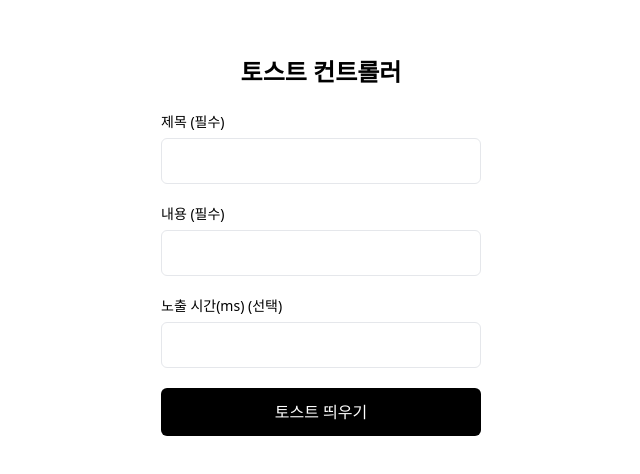
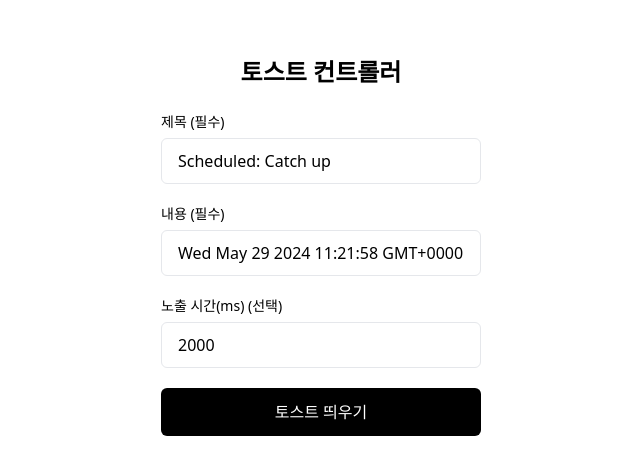
Before and after one commit to butterbeetle/challenge-class, a React (Vite) app in the folder assignments/05-toast/: page / in a window 1280 px wide. Shown: the part 154-628 px from the top of the page, without its empty margins (319-959 px from the left). Built offline with nearby package versions, Linux system fonts and the light colour scheme.

Commit message:
05.Chore: input value 설정

```diff
--- a/assignments/05-toast/src/App.jsx
+++ b/assignments/05-toast/src/App.jsx
@@ -1,50 +1,10 @@
+import Toast from "./components/Toast";
 import ToastContextProvider from "./context/toastContext";
 
 function App() {
   return (
     <ToastContextProvider>
-      <main>
-        <div className="flex flex-col  gap-y-6">
-          <h1 className="font-semibold text-2xl text-center">
-            토스트 컨트롤러
-          </h1>
-          <form className="flex flex-col  gap-y-5">
-            <div className="flex flex-col gap-y-1.5">
-              <label className="text-sm" htmlFor="title">
-                제목 (필수)
-              </label>
-              <input
-                className="border rounded-md w-80 px-4 py-2.5"
-                id="title"
-                type="text"
-              />
-            </div>
-            <div className="flex flex-col gap-y-1.5">
-              <label className="text-sm" htmlFor="content">
-                내용 (필수)
-              </label>
-              <input
-                className="border rounded-md w-80 px-4 py-2.5"
-                id="content"
-                type="text"
-              />
-            </div>
-            <div className="flex flex-col gap-y-1.5">
-              <label className="text-sm" htmlFor="time">
-                노출 시간(ms) (선택)
-              </label>
-              <input
-                className="border rounded-md w-80 px-4 py-2.5"
-                id="time"
-                type="number"
-              />
-            </div>
-            <button className="bg-black text-white rounded-md py-3 hover:bg-black/80 active:bg-black/70 transition-colors">
-              토스트 띄우기
-            </button>
-          </form>
-        </div>
-      </main>
+      <Toast />
     </ToastContextProvider>
   );
 }
--- /dev/null
+++ b/assignments/05-toast/src/components/Toast.jsx
@@ -0,0 +1,53 @@
+import { useState } from "react";
+
+export default function Toast() {
+  const [toastTitle, setToastTitle] = useState("Scheduled: Catch up");
+  const [toastContent, setToastContent] = useState(new Date());
+  const [toastTime, setToastTime] = useState(2000);
+
+  return (
+    <main className="h-screen grid place-items-center">
+      <div className="flex flex-col  gap-y-6">
+        <h1 className="font-semibold text-2xl text-center">토스트 컨트롤러</h1>
+        <form className="flex flex-col  gap-y-5">
+          <div className="flex flex-col gap-y-1.5">
+            <label className="text-sm" htmlFor="title">
+              제목 (필수)
+            </label>
+            <input
+              className="border rounded-md w-80 px-4 py-2.5"
+              id="title"
+              value={toastTitle}
+              type="text"
+            />
+          </div>
+          <div className="flex flex-col gap-y-1.5">
+            <label className="text-sm" htmlFor="content">
+              내용 (필수)
+            </label>
+            <input
+              className="border rounded-md w-80 px-4 py-2.5"
+              id="content"
+              value={toastContent}
+              type="text"
+            />
+          </div>
+          <div className="flex flex-col gap-y-1.5">
+            <label className="text-sm" htmlFor="time">
+              노출 시간(ms) (선택)
+            </label>
+            <input
+              className="border rounded-md w-80 px-4 py-2.5"
+              id="time"
+              value={toastTime}
+              type="number"
+            />
+          </div>
+          <button className="bg-black text-white rounded-md py-3 hover:bg-black/80 active:bg-black/70 transition-colors">
+            토스트 띄우기
+          </button>
+        </form>
+      </div>
+    </main>
+  );
+}
```
